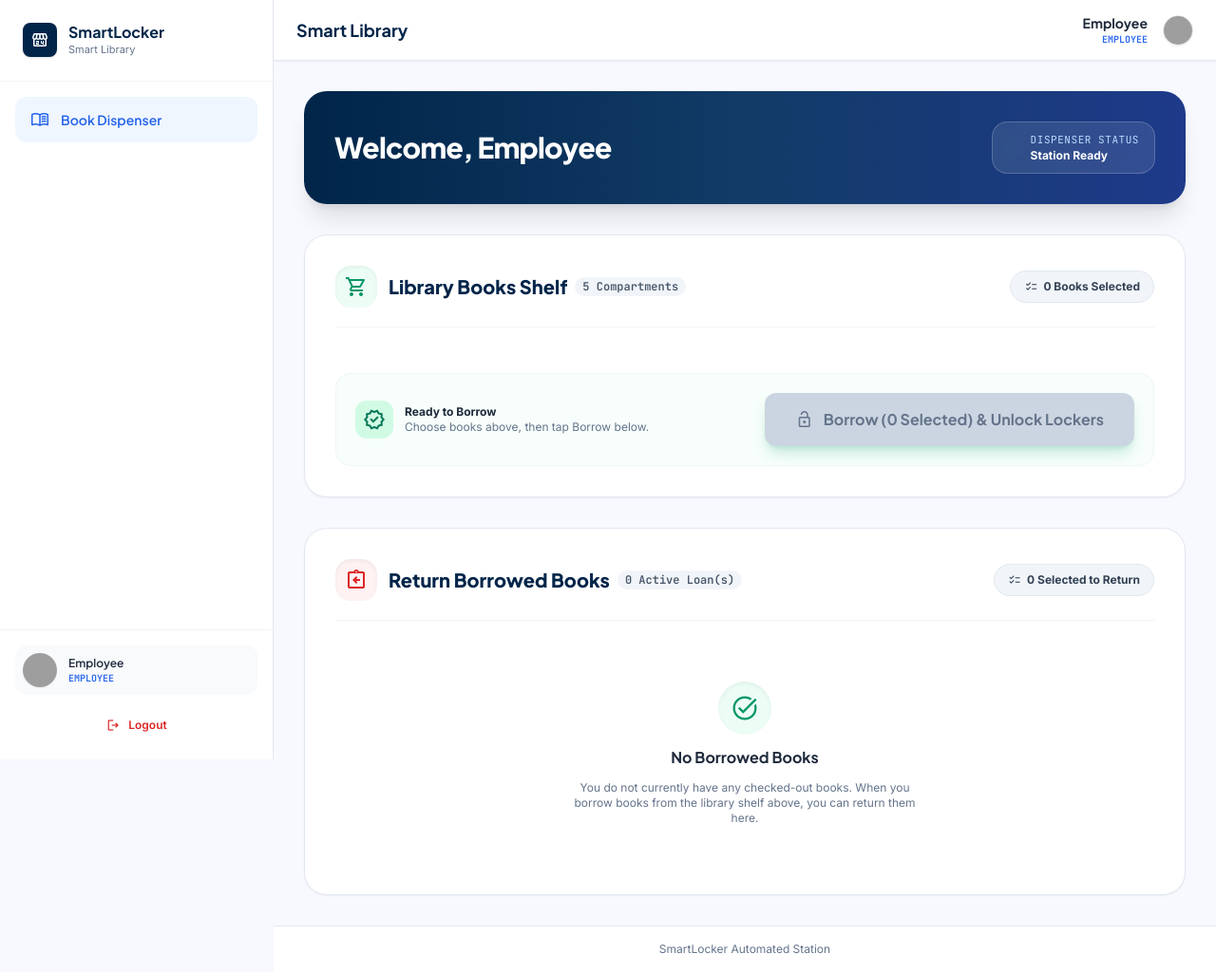
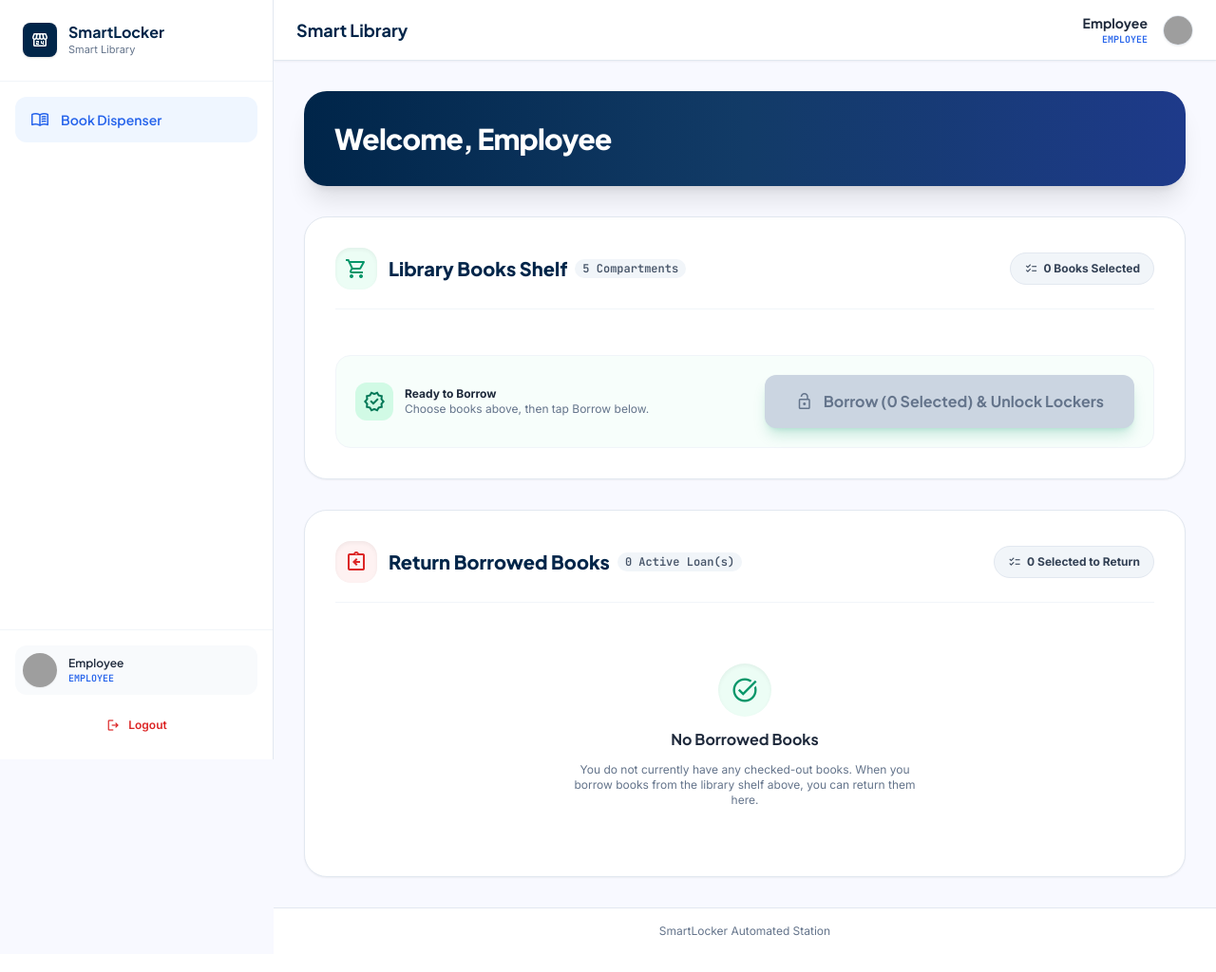
Before and after one commit to shanmukhaanandvarri2005-ui/smart_locker, a Python web app: template templates/dashboard.html in a window 1280 px wide. Shown: the whole page at 95% size. After the commit the page ends 986 px from the top, so only its background shows below. Run offline with Jinja, Linux system fonts and the light colour scheme; the template is opened without the code that fills it, so the values that code supplies are empty; some libraries are stand-ins or nearby versions; grey boxes are pictures that could not be loaded.

Commit message:
Remove Dispenser Status / Station Ready badge from dashboard hero banner

```diff
--- a/templates/dashboard.html
+++ b/templates/dashboard.html
@@ -143,14 +143,6 @@
             <span class="text-xs sm:text-sm font-mono font-bold bg-white/15 px-3 py-1 rounded-xl border border-white/20">ID: {{ current_user.reg_no }}</span>
             {% endif %}
           </h1>
-        </div>
-
-        <div class="flex items-center gap-3 z-10 self-start sm:self-auto bg-white/10 backdrop-blur-md px-4 py-2.5 rounded-2xl border border-white/20">
-          <div class="w-3 h-3 rounded-full bg-emerald-400 animate-ping"></div>
-          <div class="flex flex-col">
-            <span class="text-[11px] font-mono uppercase tracking-wider text-blue-200">Dispenser Status</span>
-            <span class="text-xs font-bold text-white">Station Ready</span>
-          </div>
         </div>
       </div>
 
```
